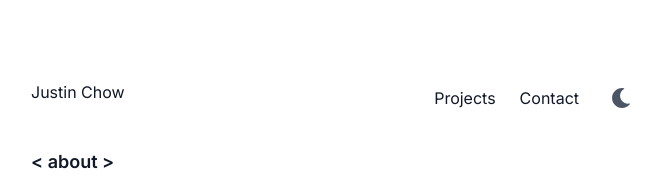
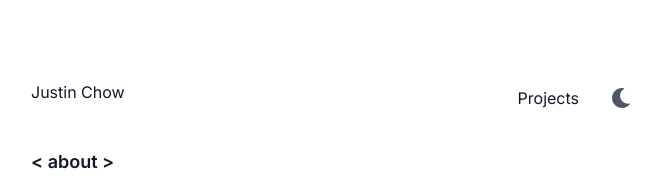
Before and after one commit to justintimejt/personal-portfolio, a Next.js app: page / in a window 1280 px wide. Shown: the top 176 px of the page, without its empty margins (305-965 px from the left). Built offline with nearby package versions, Linux system fonts and the light colour scheme.

Commit message:
remove contact page

```diff
--- a/src/app/contact/page.tsx
+++ /dev/null
@@ -1,12 +0,0 @@
-
-export default function Contact() {
-
-    return (
-        <div>
-
-            <div>
-                <h1>Contact</h1>
-            </div>
-        </div>
-    )
-}
--- a/src/app/page.tsx
+++ b/src/app/page.tsx
@@ -16,7 +16,6 @@ export default function Home() {
         </div>
         <div className="flex gap-6 items-center">
           <Link href="/projects">Projects</Link>
-          <Link href="/contact">Contact</Link>
           <button
             onClick={toggleTheme}
             className="p-2 rounded-lg hover:bg-gray-100 dark:hover:bg-gray-800 transition-colors"
--- a/src/app/projects/page.tsx
+++ b/src/app/projects/page.tsx
@@ -106,7 +106,6 @@ export default function Projects() {
         </div>
         <div className="flex gap-6 items-center">
           <Link href="/projects">Projects</Link>
-          <Link href="/contact">Contact</Link>
           <button
             onClick={toggleTheme}
             className="p-2 rounded-lg hover:bg-gray-100 dark:hover:bg-gray-800 transition-colors"
```
